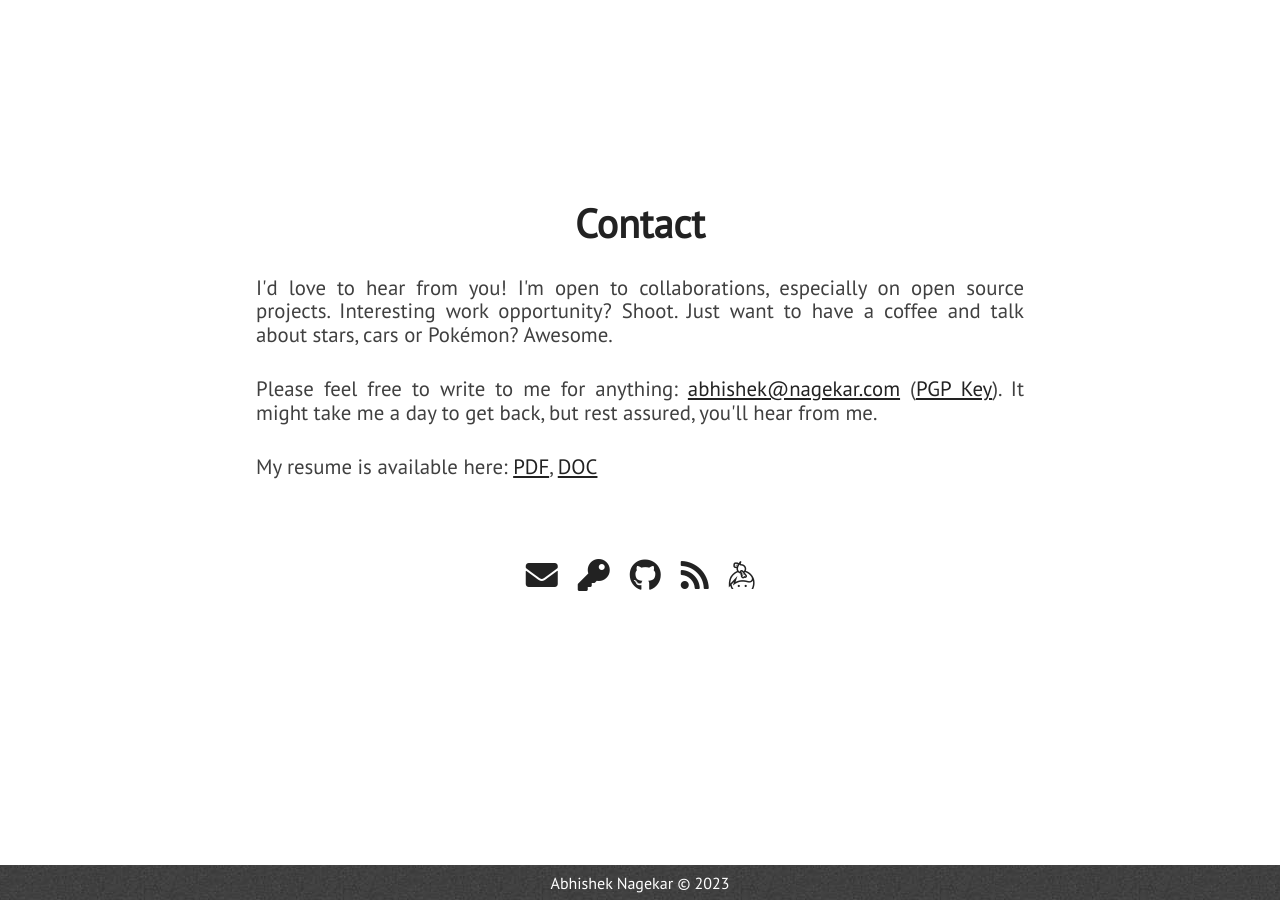
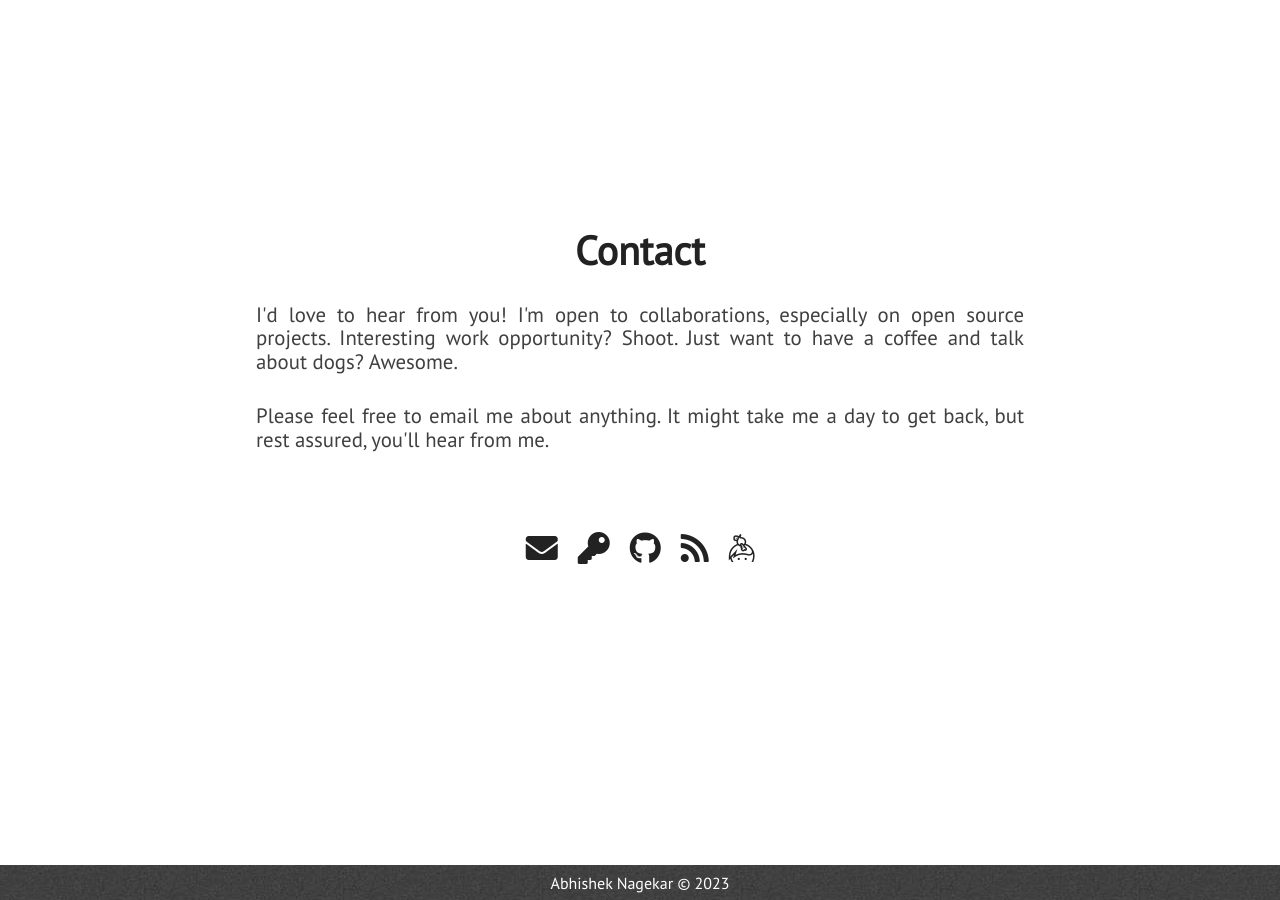
Before and after one commit to kendallnodorft/kendallnodorft.github.io, a Jekyll site: the page built from index.html, in a window 1280 px wide and 900 px high, scrolled down 5081 px. Built offline with Jekyll 4.4.1, drawn with Linux system fonts in a browser that asks for light colours; nearby versions of some CDN libraries.

Commit message:
Update extra.html

```diff
--- a/_includes/extra.html
+++ b/_includes/extra.html
@@ -3,13 +3,10 @@
         <div>
             <div class="section-heading" id="chat-text">Contact</div>
             <p class="paragraph-text justify-text">
-                I'd love to hear from you! I'm open to collaborations, especially on open source projects. Interesting work opportunity? Shoot. Just want to have a coffee and talk about stars, cars or Pokémon? Awesome.
+                I'd love to hear from you! I'm open to collaborations, especially on open source projects. Interesting work opportunity? Shoot. Just want to have a coffee and talk about dogs? Awesome.
             </p>
             <p class="paragraph-text justify-text">
-                Please feel free to write to me for anything: <a href="mailto:{{ site.email }}">{{ site.email }}</a> (<a href="https://www.nagekar.com/publickey.abhishek@nagekar.com.asc">PGP Key</a>). It might take me a day to get back, but rest assured, you'll hear from me.
-            </p>
-            <p class="paragraph-text justify-text">
-                My resume is available here: <a href="{{ site.blog_url }}/resume/resume.pdf">PDF</a>, <a href="{{ site.blog_url }}/resume/resume.docx">DOC</a>
+                Please feel free to email me about anything. It might take me a day to get back, but rest assured, you'll hear from me.
             </p>
             <div class="extra-links">
                 <span class="hint--bottom bottom-link" aria-label="Email">
```
